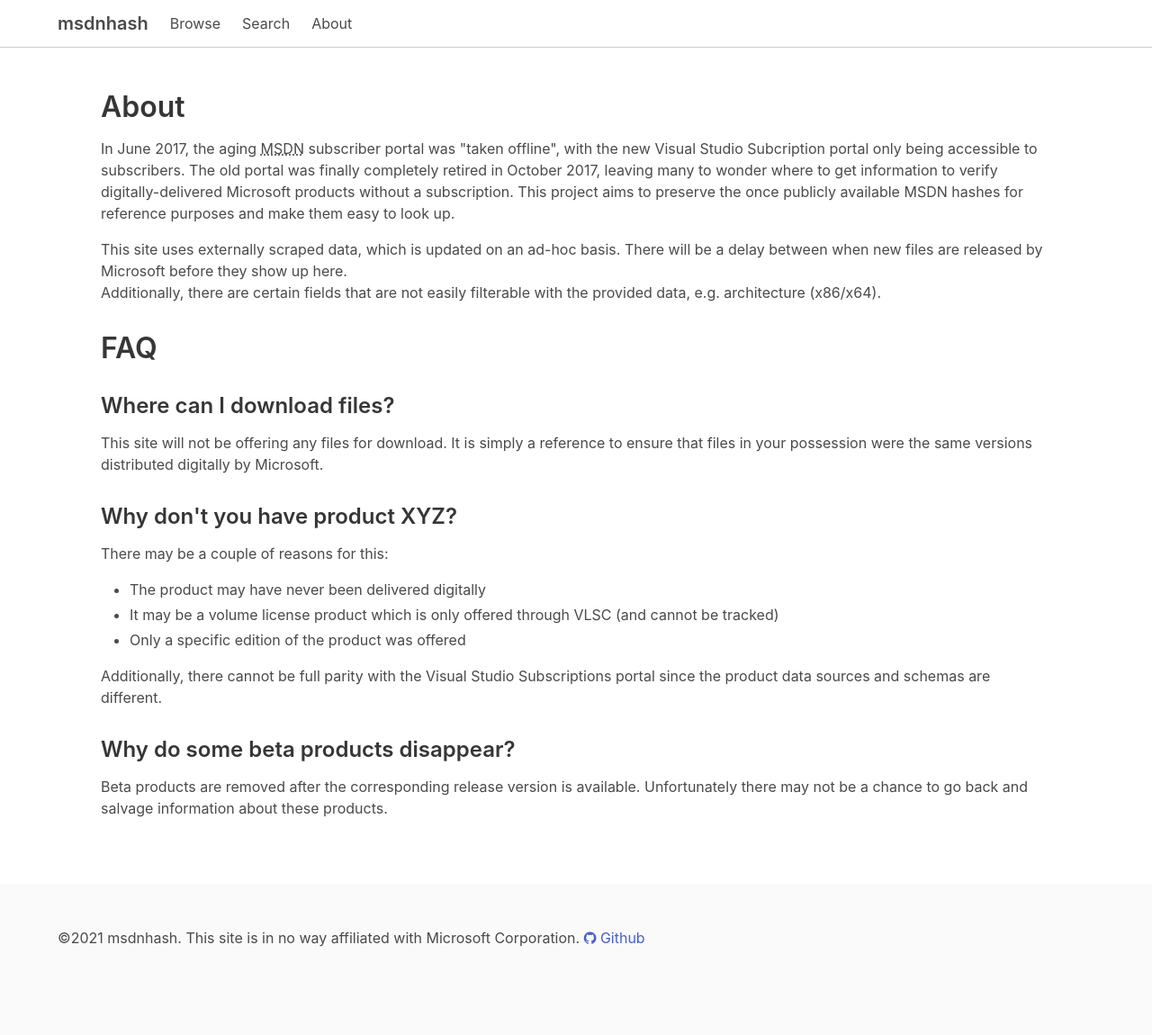
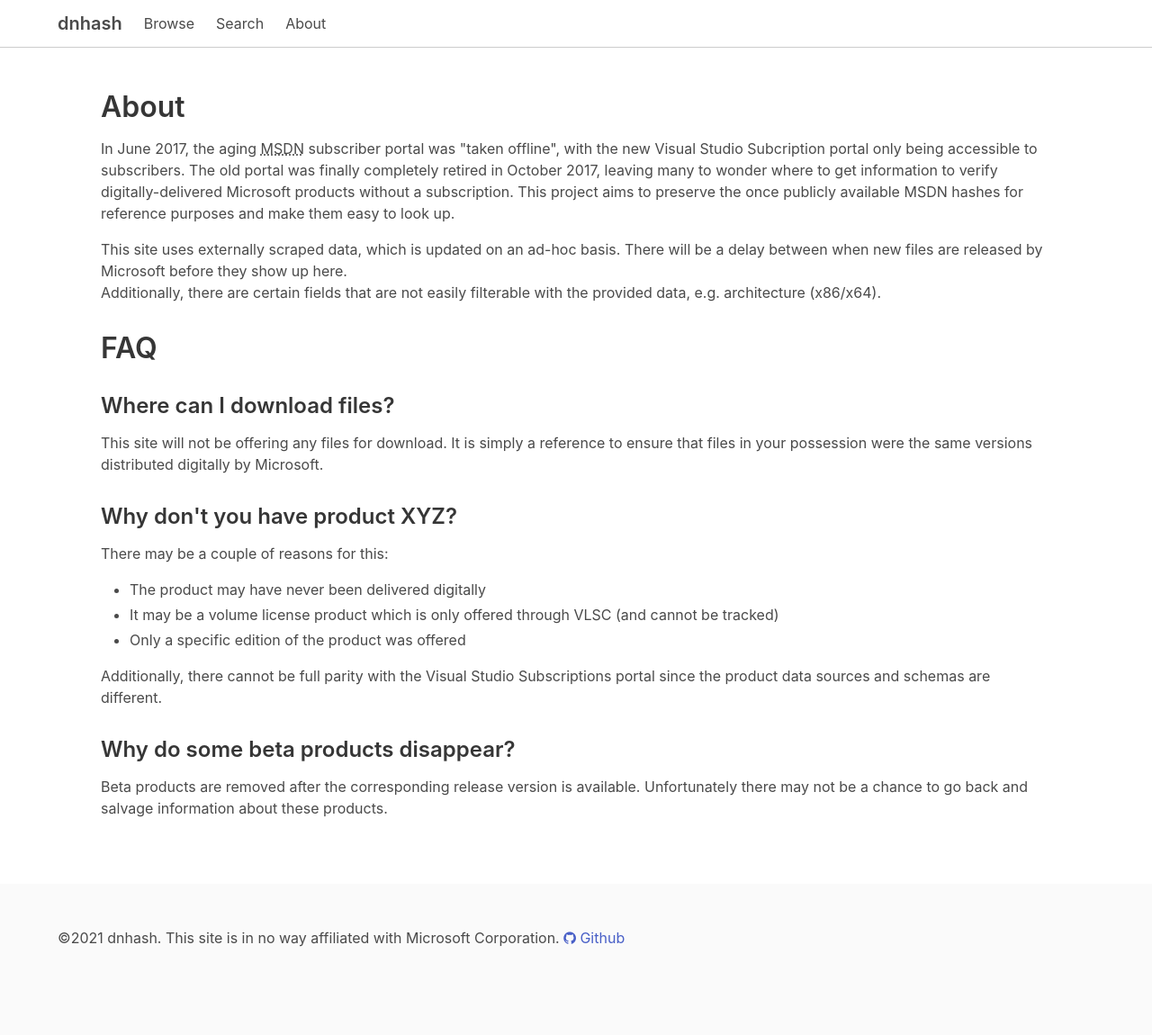
Before and after one commit to mauricew/dnhash, a Django app: page /about in a window 1280 px wide. Shown: the whole page at 90% size. Run offline with Django 3.2, Linux system fonts and the light colour scheme; some libraries are stand-ins or nearby versions.

Commit message:
Update pages for new name

```diff
--- a/msdn/templates/base.html
+++ b/msdn/templates/base.html
@@ -3,8 +3,8 @@
 <head>
     <meta charset="UTF-8">
     <meta name="viewport" content="width=device-width,initial-scale=1.0">
-    <meta name="description" content="Lookup and verify files using their SHA1 hash from the MSDN catalog.">
-    <title>{% block title %}{% endblock %}msdnhash</title>
+    <meta name="description" content="Lookup and verify files provided by Microsoft's subscription catalogs.">
+    <title>{% block title %}{% endblock %}dnhash</title>
     <link rel="stylesheet" href="https://cdnjs.cloudflare.com/ajax/libs/bulma/0.6.2/css/bulma.min.css" />
     <link rel="stylesheet" href="https://maxcdn.bootstrapcdn.com/font-awesome/4.7.0/css/font-awesome.min.css">
 
@@ -24,7 +24,7 @@
         <div class="container">
             <div class="navbar-brand">
                 <a class="navbar-item" href="/" style="font-size:1.25rem;font-weight:600;">
-                    msdnhash
+                    dnhash
                 </a>
                 <a class="navbar-item" href="/browse">
                     Browse
@@ -42,9 +42,9 @@
     {% endblock content %}
     <footer class="footer">
         <div class="container content">
-            &copy;{% now "Y" %} msdnhash.
+            &copy;{% now "Y" %} dnhash.
             This site is in no way affiliated with Microsoft Corporation.
-            <a class="is-block-mobile" href="https://github.com/mauricew/msdnhash" target="_blank">
+            <a class="is-block-mobile" href="https://github.com/mauricew/dnhash" target="_blank">
                 <i class="fa fa-github" style="vertical-align: baseline;"></i> Github
             </a>
         </div>
```
